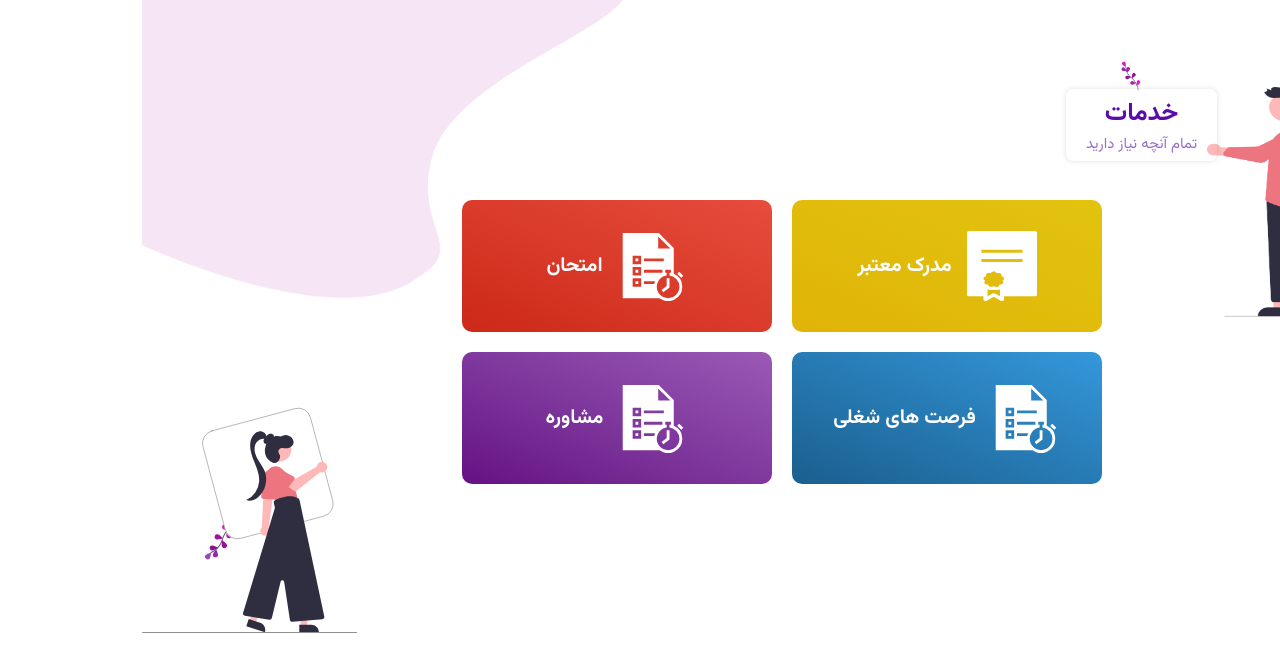
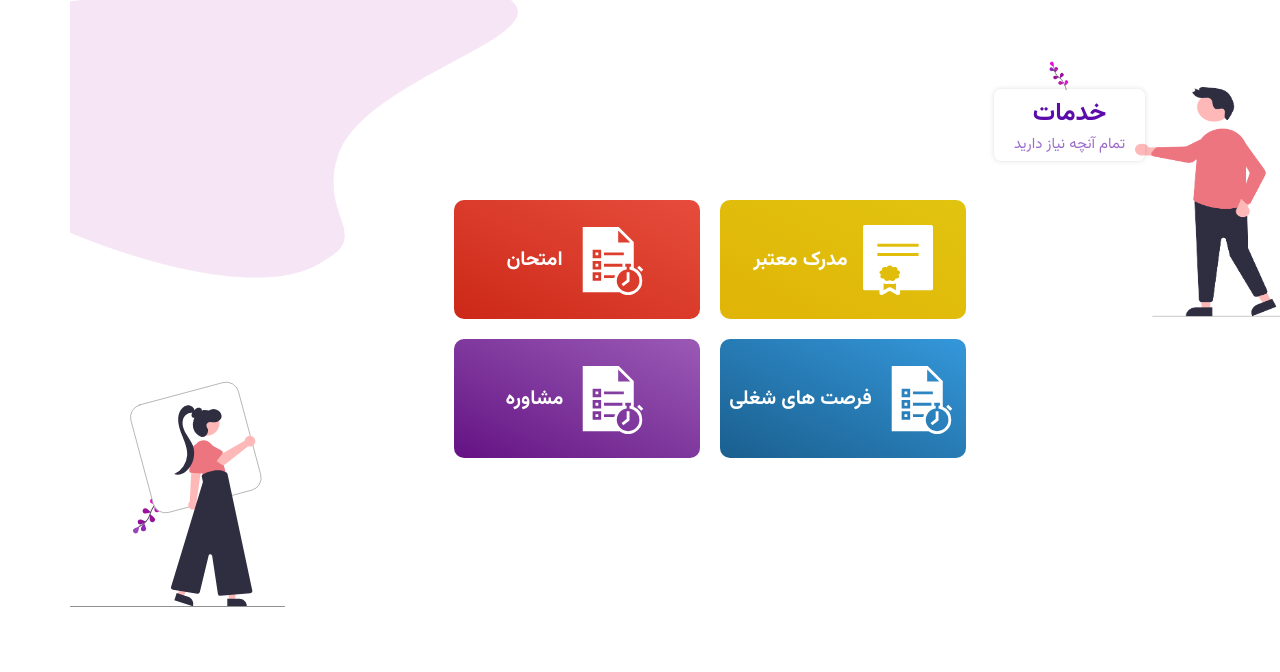
Before and after one commit to alimooo1/Sadrun_Project, a React (Vite) app in the folder sadrun-project/: page / in a window 1280 px wide. Shown: the top 672 px of the page. Built offline with nearby package versions, Linux system fonts and the light colour scheme.

Commit message:
change size of carts in ServiceCart

```diff
--- a/sadrun-project/src/components/ServiceCart/ServiceCart.scss
+++ b/sadrun-project/src/components/ServiceCart/ServiceCart.scss
@@ -23,10 +23,10 @@
     grid-template-rows: repeat(2, 1fr);
   }
   @include min-width($breakpoint: large) {
-    width: 50%;
+    width: 40%;
   }
   gap: 2rem;
-  width: 65%;
+  // width: 50%;
 }
 
 .cart {
@@ -92,8 +92,8 @@
 }
 
 .path {
-  @include size(38%, 72%);
-  @include position(absolute, $top: -15rem, $left: 0rem);
+  @include size(35%, 65%);
+  @include position(absolute, $top: -12rem, $left: 0rem);
 }
 
 .girlFlowerSet {
@@ -131,12 +131,14 @@
 }
 
 .servicesCartTitle {
+
   @include position(absolute, $top: 0rem, $right: 50%);
   transform: translateX(50%);
 
   @include min-width($breakpoint: large) {
     @include position(absolute, $top: -1.1rem, $right: 20.5rem);
     transform: translateX(0);
+
   }
 }
 
```
